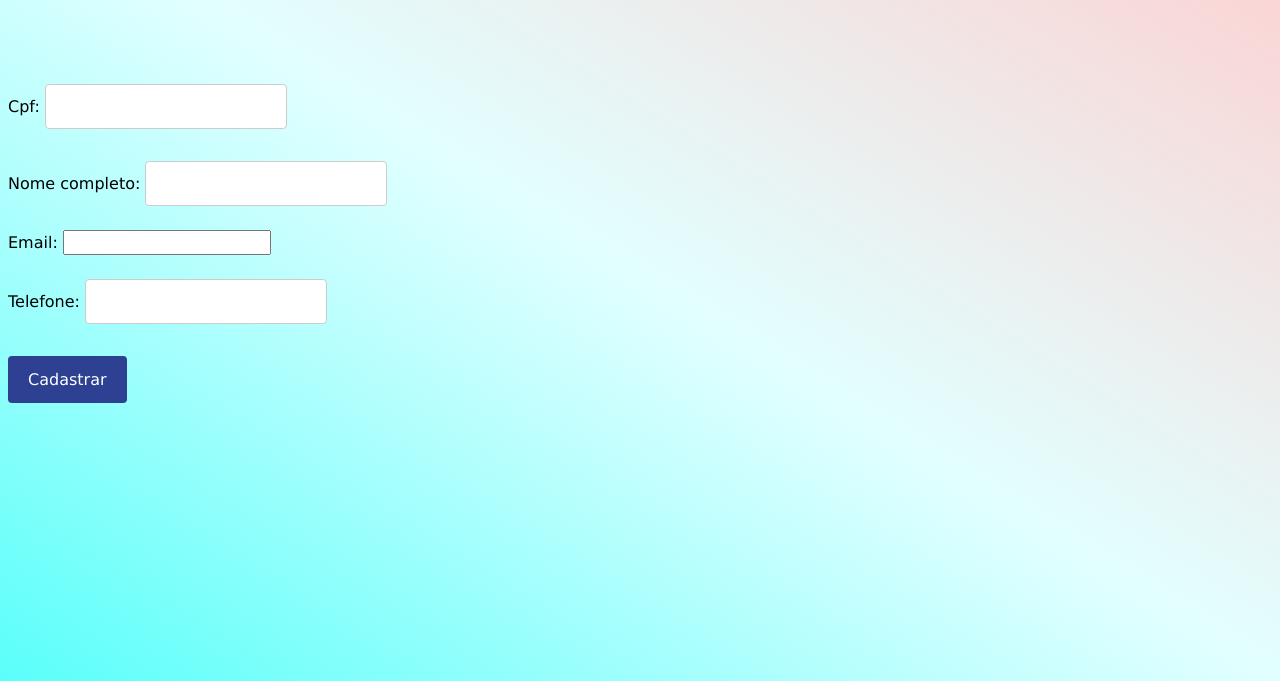
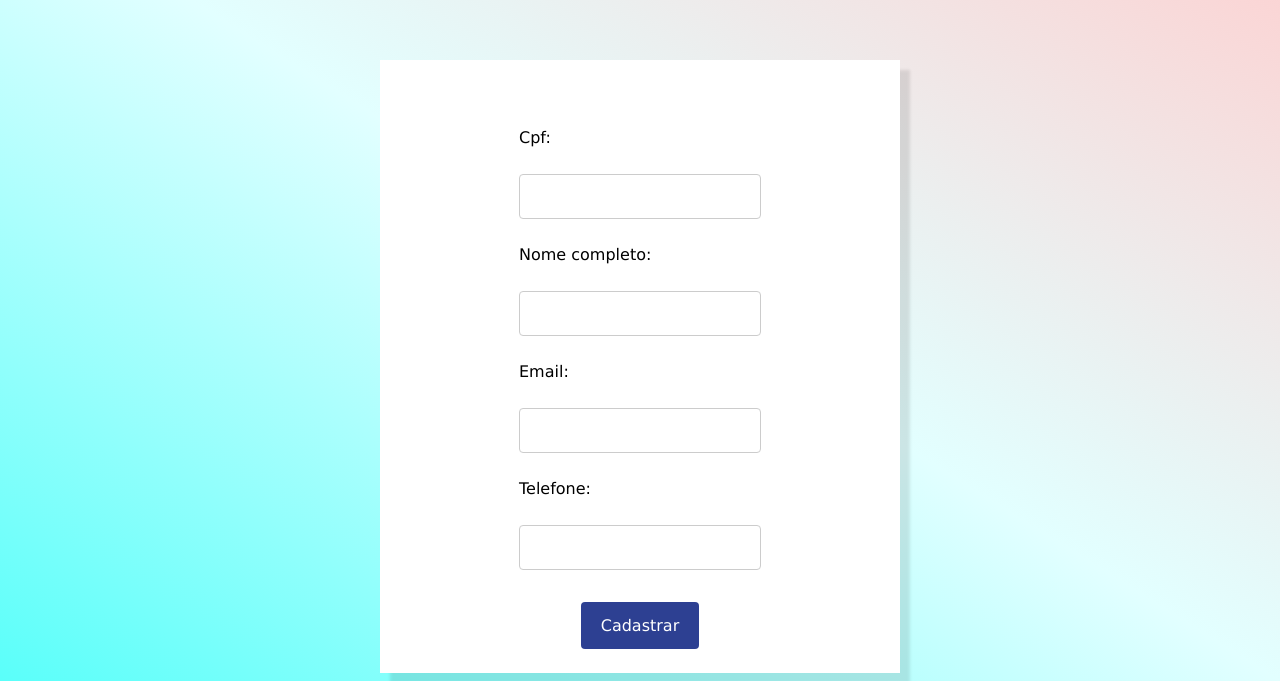
Before and after one commit to Garcia-Eric/Gerenciamento-de-Biblioteca, a Django app: page /cadastrar_usuarios/ in a window 1280 px wide. Shown: the part 119-800 px from the top of the page. Run offline with Django 4.2, Linux system fonts and the light colour scheme; tables that the repository leaves empty hold one stand-in row (values such as "Sample post"); parts of the project's set-up code (start-up, migrations or seed data) failed here and were passed over.

Commit message:
cadastros finalizados

```diff
--- a/gerenciamento_bibliotecas/home/forms.py
+++ b/gerenciamento_bibliotecas/home/forms.py
@@ -39,7 +39,7 @@ class FormEmprestimo(forms.Form):
 
     lista_usuarios_disponiveis = Usuario.get_usuarios_disponiveis()
     users = [(user.cpf, user.nome_completo) for user in lista_usuarios_disponiveis]
-    usuarios = forms.ChoiceField(label="Livros disponíveis para empréstimo",choices=users)
+    usuarios = forms.ChoiceField(label="Usuários",choices=users)
 
     hoje = datetime.date.today()
     DIAS_MES = 31
--- a/gerenciamento_bibliotecas/home/templates/home/livros/cadastro_livro.html
+++ b/gerenciamento_bibliotecas/home/templates/home/livros/cadastro_livro.html
@@ -5,10 +5,12 @@
         <div container flex="centro">
             <form method='POST'>
                 {% csrf_token %}
-                <div id="campos-form-livro" grid="repeat-2">
+                <div id="campos-form-livro">
                     {{form.as_p}}
                 </div>
-                <p flex="centro"><button type='submit'>Cadastrar</button></p>
+                <p flex="centro">
+                    <button type='submit'>Cadastrar</button>
+                </p>
             </form>
         </div>
     </cadastro-livro>
--- a/gerenciamento_bibliotecas/home/templates/home/usuarios/cadastro_usuarios.html
+++ b/gerenciamento_bibliotecas/home/templates/home/usuarios/cadastro_usuarios.html
@@ -1,14 +1,17 @@
 {% extends 'main.html' %}
 
 {% block content %}
-    <div container>
+    <cadastro-usuario class="container-branco">
+        <div container flex="centro">
             <form method='POST'>
                 {% csrf_token %}
+                <div id="campos-form-usuario">
                     {{form.as_p}}
-
+                </div>
+                <p flex="centro">
                     <button type='submit'>Cadastrar</button>
+                </p>
             </form>
         </div>
-
-
+    </cadastro-usuario>
 {% endblock %}
--- /dev/null
+++ b/gerenciamento_bibliotecas/static/styles/cadastro_emprestimo.css
@@ -0,0 +1,30 @@
+@media (min-width: 500px) {
+    cadastro-emprestimo {
+        width: 500px;
+    }
+}
+
+@media (max-width: 500px) {
+    cadastro-emprestimo {
+        width: 100%;
+    }
+}
+
+#campos-form-emprestimo > p {
+    display: grid;
+    grid-template-columns: 1fr;
+    margin: 0 10px;
+}
+
+#campos-form-emprestimo {
+    display: block;
+}
+
+cadastro-emprestimo {
+    margin: auto;
+    padding: 50px 10px 0 10px;
+}
+
+cadastro-emprestimo label {
+    line-height: 3.5em;
+}
--- a/gerenciamento_bibliotecas/static/styles/cadastro_livro.css
+++ b/gerenciamento_bibliotecas/static/styles/cadastro_livro.css
@@ -1,8 +1,4 @@
 @media (min-width: 1550px) {
-    cadastro-livro {
-        width: 1500px;
-    }
-
     #campos-form-livro {
         display: grid;
         grid-template-columns: repeat(2, 1fr);
--- /dev/null
+++ b/gerenciamento_bibliotecas/static/styles/cadastro_usuario.css
@@ -0,0 +1,30 @@
+@media (min-width: 500px) {
+    cadastro-usuario {
+        width: 500px;
+    }
+}
+
+@media (max-width: 500px) {
+    cadastro-usuario {
+        width: 100%;
+    }
+}
+
+#campos-form-usuario > p {
+    display: grid;
+    grid-template-columns: 1fr;
+    margin: 0 10px;
+}
+
+#campos-form-usuario {
+    display: block;
+}
+
+cadastro-usuario {
+    margin: auto;
+    padding: 50px 10px 0 10px;
+}
+
+cadastro-usuario label {
+    line-height: 3.5em;
+}
--- a/gerenciamento_bibliotecas/static/styles/main.css
+++ b/gerenciamento_bibliotecas/static/styles/main.css
@@ -120,7 +120,8 @@ consulta-livros > div {
     width: 500px;
 }
 
-input[type=text], select {
+input,
+select {
     padding: 12px 20px;
     margin: 8px 0;
     display: inline-block;
--- a/gerenciamento_bibliotecas/templates/main.html
+++ b/gerenciamento_bibliotecas/templates/main.html
@@ -9,6 +9,8 @@
     <link rel="stylesheet" href="{% static 'styles/main.css' %}">
     <link rel="stylesheet" href="{% static 'styles/classes.css' %}">
     <link rel="stylesheet" href="{% static 'styles/cadastro_livro.css' %}">
+    <link rel="stylesheet" href="{% static 'styles/cadastro_usuario.css' %}">
+    <link rel="stylesheet" href="{% static 'styles/cadastro_emprestimo.css' %}">
     <link rel="stylesheet" href="{% static 'fontawesome-free-6.4.0-web/css/fontawesome.css' %}">
     <link rel="stylesheet" href="{% static 'fontawesome-free-6.4.0-web/css/brands.css' %}">
     <link rel="stylesheet" href="{% static 'fontawesome-free-6.4.0-web/css/solid.css' %}">
```
Also changed, not shown: gerenciamento_bibliotecas/home/templates/home/emprestimos/cadastro_emprestimo.html (+13 -9 lines). Lines whose indentation alone changed are shown as unchanged.
